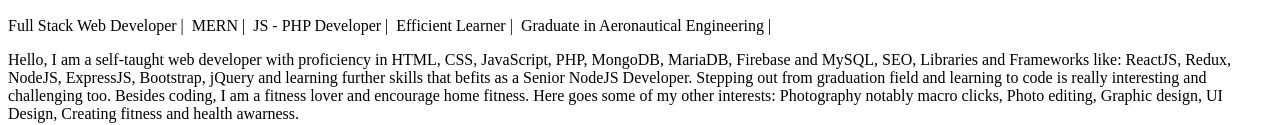
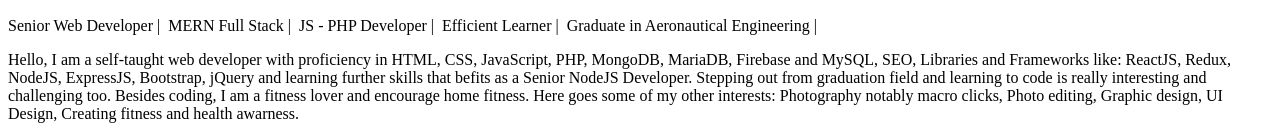
Before and after one commit to VigneshG1616/simplefolio, a website: page src/template.html in a window 1280 px wide. Shown: the part 655-780 px from the top of the page. Drawn offline with nearby package versions, Linux system fonts and the light colour scheme.

Commit message:
Update template.html

```diff
--- a/src/template.html
+++ b/src/template.html
@@ -78,7 +78,7 @@
           <div class="col-md-6 col-sm-12">
             <div class="about-wrapper__info">
               <p class="about-wrapper__info-text">
-                Full Stack Web Developer &#124;&nbsp; MERN &#124;&nbsp;  JS - PHP
+                Senior Web Developer &#124;&nbsp; MERN Full Stack &#124;&nbsp;  JS - PHP
                 Developer &#124;&nbsp; Efficient Learner &#124;&nbsp; Graduate
                 in Aeronautical Engineering &#124;
               </p>
```
